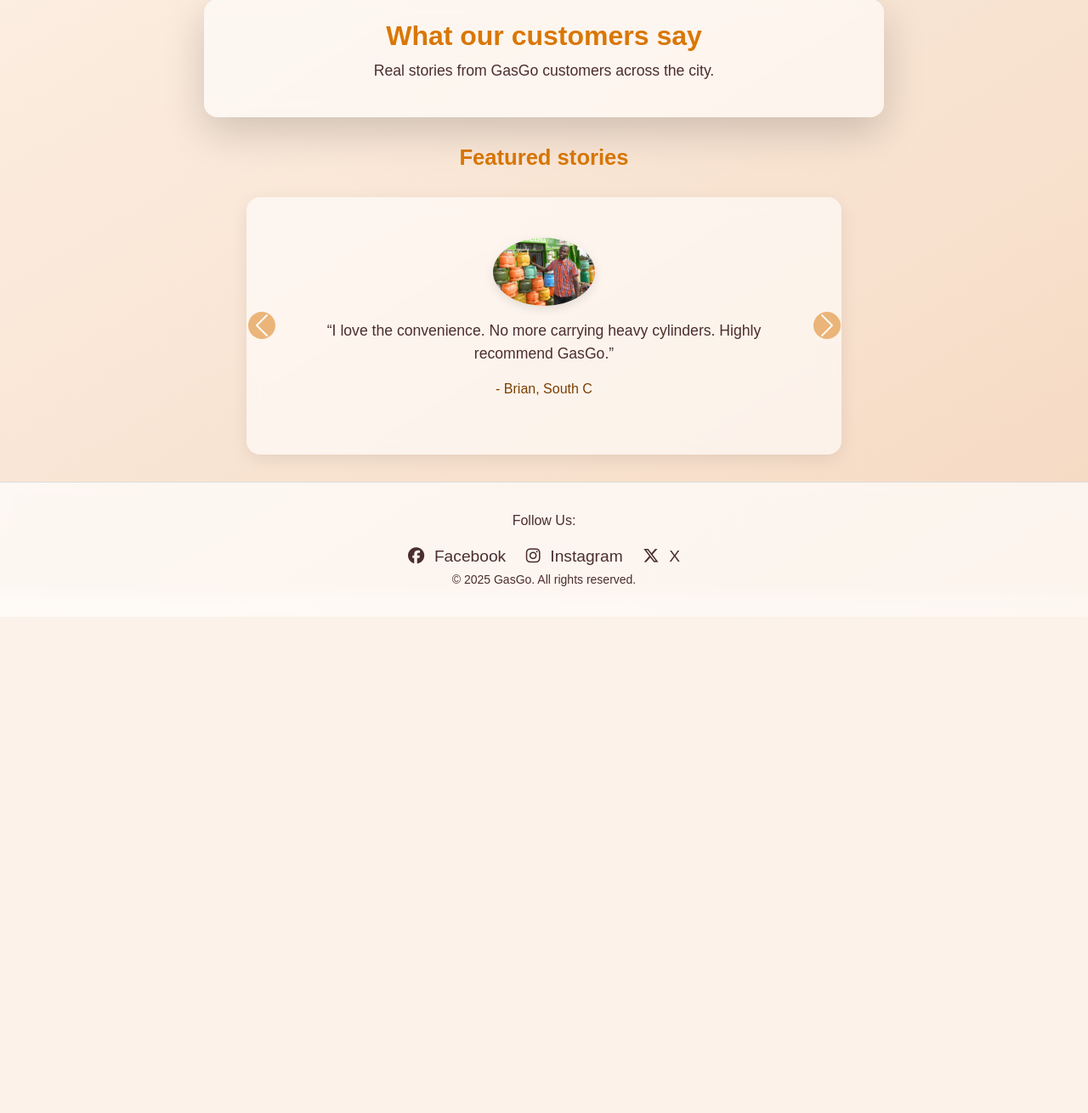
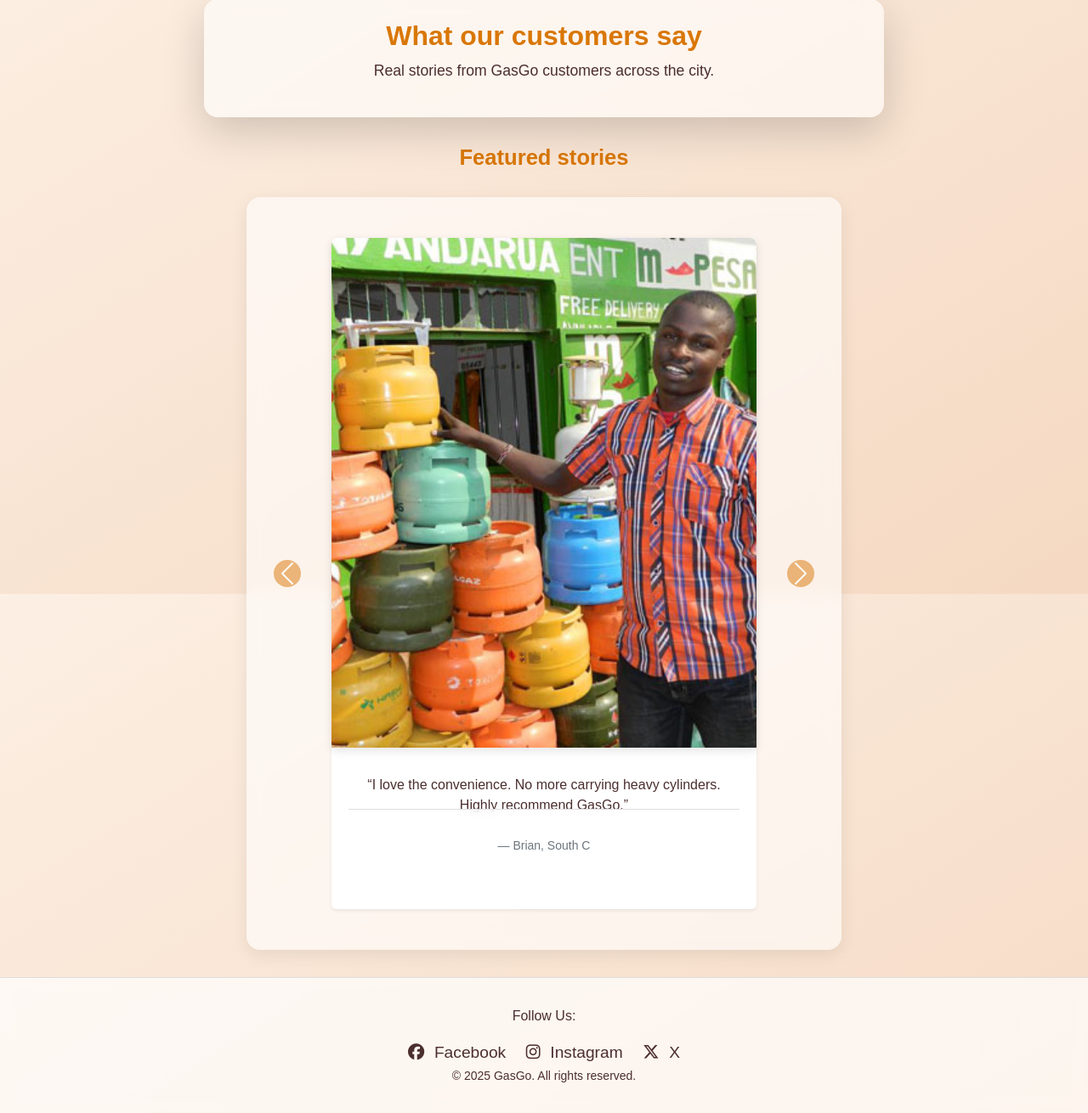
Before and after one commit to Flora72/GasGo, a Django app: page /testimonials/ in a window 1280 px wide. Shown: the part 101-1411 px from the top of the page at 85% size. Before the commit the page ends 827 px from the top, so only its background shows below. Run offline with Django 5.2, Linux system fonts and the light colour scheme.

Commit message:
style(testimonials): increase image height and balance card layout for consistent testimonial display

```diff
--- a/templates/testimonials.html
+++ b/templates/testimonials.html
@@ -34,42 +34,65 @@
 
 
 <section>
-  <h2>Featured stories</h2>
+  <h2 class="text-center mb-4">Featured stories</h2>
   <div class="carousel-container">
     <div id="testimonialCarousel" class="carousel slide" data-bs-ride="carousel">
-      <div class="carousel-inner">
-             <div class="carousel-item active text-center">
-        <img src="{% static 'images/testimonial1.jpg' %}" class="d-block mx-auto rounded-circle" alt="Brian recommending GasGo" width="120">
-        <blockquote class="mt-3">“I love the convenience. No more carrying heavy cylinders. Highly recommend GasGo.”</blockquote>
-        <p>- Brian, South C</p>
+      <div class="carousel-inner text-center">
+
+        <div class="carousel-item active">
+          <div class="card border-0 shadow-sm mx-auto" style="max-width: 500px;">
+            <img src="{% static 'images/testimonial1.jpg' %}" alt="Brian recommending GasGo"
+                 style="height:600px; width:100%; object-fit:cover; border-top-left-radius:0.5rem; border-top-right-radius:0.5rem;">
+            <div class="card-body" style="padding:1rem 1.25rem; min-height:160px;">
+              <blockquote class="blockquote mb-2" style="font-size:1rem;">“I love the convenience. No more carrying heavy cylinders. Highly recommend GasGo.”</blockquote>
+              <footer class="blockquote-footer">Brian, South C</footer>
+            </div>
+          </div>
         </div>
 
-      <div class="carousel-item text-center">
-        <img src="{% static 'images/testimonial2.jpg' %}" class="d-block mx-auto rounded-circle" alt="Amina smiling after GasGo delivery" width="120">
-        <blockquote class="mt-3">“Delivery was quick and the cylinder was properly sealed. Cooking again in no time!”</blockquote>
-        <p>- Amina, Westlands</p>
+        <div class="carousel-item">
+          <div class="card border-0 shadow-sm mx-auto" style="max-width: 500px;">
+            <img src="{% static 'images/testimonial2.jpg' %}" alt="Amina smiling after GasGo delivery"
+                 style="height:600px; width:100%; object-fit:cover; border-top-left-radius:0.5rem; border-top-right-radius:0.5rem;">
+            <div class="card-body" style="padding:1rem 1.25rem; min-height:160px;">
+              <blockquote class="blockquote mb-2" style="font-size:1rem;">“Delivery was quick and the cylinder was properly sealed. Cooking again in no time!”</blockquote>
+              <footer class="blockquote-footer">Amina, Westlands</footer>
+            </div>
+          </div>
         </div>
 
-      <div class="carousel-item text-center">
-        <img src="{% static 'images/testimonial3.jpg' %}" class="d-block mx-auto rounded-circle" alt="Mercy talking about customer support services" width="120">
-        <blockquote class="mt-3">“Customer service was helpful and the emergency top-up saved our dinner party.”</blockquote>
-        <p>- Mercy, Parklands</p>
+        <div class="carousel-item">
+          <div class="card border-0 shadow-sm mx-auto" style="max-width: 500px;">
+            <img src="{% static 'images/testimonial3.jpg' %}" alt="Mercy talking about customer support services"
+                 style="height:600px; width:100%; object-fit:cover; border-top-left-radius:0.5rem; border-top-right-radius:0.5rem;">
+            <div class="card-body" style="padding:1rem 1.25rem; min-height:160px;">
+              <blockquote class="blockquote mb-2" style="font-size:1rem;">“Customer service was helpful and the emergency top-up saved our dinner party.”</blockquote>
+              <footer class="blockquote-footer">Mercy, Parklands</footer>
+            </div>
+          </div>
         </div>
 
-      <div class="carousel-item text-center">
-        <img src="{% static 'images/testimonial4.jpg' %}" class="d-block mx-auto rounded-circle" alt="Kevin comparing prices" width="120">
-        <blockquote class="mt-3">“Prices are fair and riders are professional. The safety checks gave me peace of mind.”</blockquote>
-        <p>- Kevin, Kilimani</p>
+        <div class="carousel-item">
+          <div class="card border-0 shadow-sm mx-auto" style="max-width: 500px;">
+            <img src="https://envirofit.org/wp-content/uploads/2018/03/kangemi12_edit_NewValve_BlogM.jpg" alt="Kevin comparing prices"
+                 style="height:600px; width:100%; object-fit:cover; border-top-left-radius:0.5rem; border-top-right-radius:0.5rem;">
+            <div class="card-body" style="padding:1rem 1.25rem; min-height:160px;">
+              <blockquote class="blockquote mb-2" style="font-size:1rem;">“Prices are fair and riders are professional. The safety checks gave me peace of mind.”</blockquote>
+              <footer class="blockquote-footer">Peninah, Kirigiti</footer>
+            </div>
+          </div>
         </div>
 
-      <div class="carousel-item text-center">
-        <img src="{% static 'images/testimonial5.jpg' %}" class="d-block mx-auto rounded-circle" alt="Joy happy with delivery" width="120">
-        <blockquote class="mt-3">“Ordering and tracking were simple. Got my 13kg cylinder within the hour.”</blockquote>
-        <p>- Joy, Ngong Road</p>
+        <div class="carousel-item">
+          <div class="card border-0 shadow-sm mx-auto" style="max-width: 500px;">
+            <img src="https://www.betteringhumanlives.org/wp-content/uploads/2025/05/Bettering-Human-Lives-Foundation-Woman-Cooking-with-Gas-Stove.jpg" alt="Joy happy with delivery"
+                 style="height:600px; width:100%; object-fit:cover; border-top-left-radius:0.5rem; border-top-right-radius:0.5rem;">
+            <div class="card-body" style="padding:1rem 1.25rem; min-height:160px;">
+              <blockquote class="blockquote mb-2" style="font-size:1rem;">“Ordering and tracking were simple. Got my 6kg cylinder within the hour.”</blockquote>
+              <footer class="blockquote-footer">Joy, Ngong Road</footer>
             </div>
-
           </div>
-
+        </div>
 
       </div>
 
@@ -80,7 +103,12 @@
         <span class="carousel-control-next-icon"></span>
       </button>
     </div>
+  </div>
 </section>
+
+
+
+
 
 </main>
 
```
Lines whose indentation alone changed are shown as unchanged.
